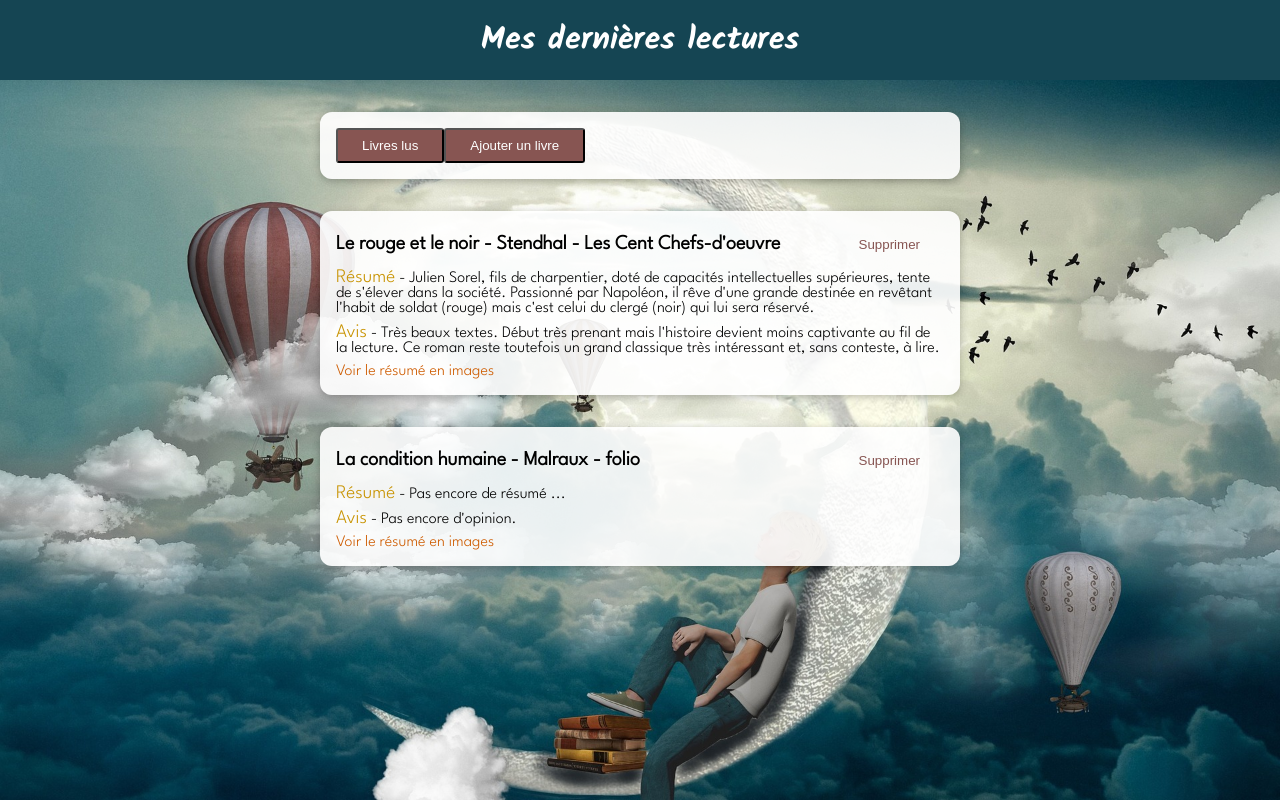
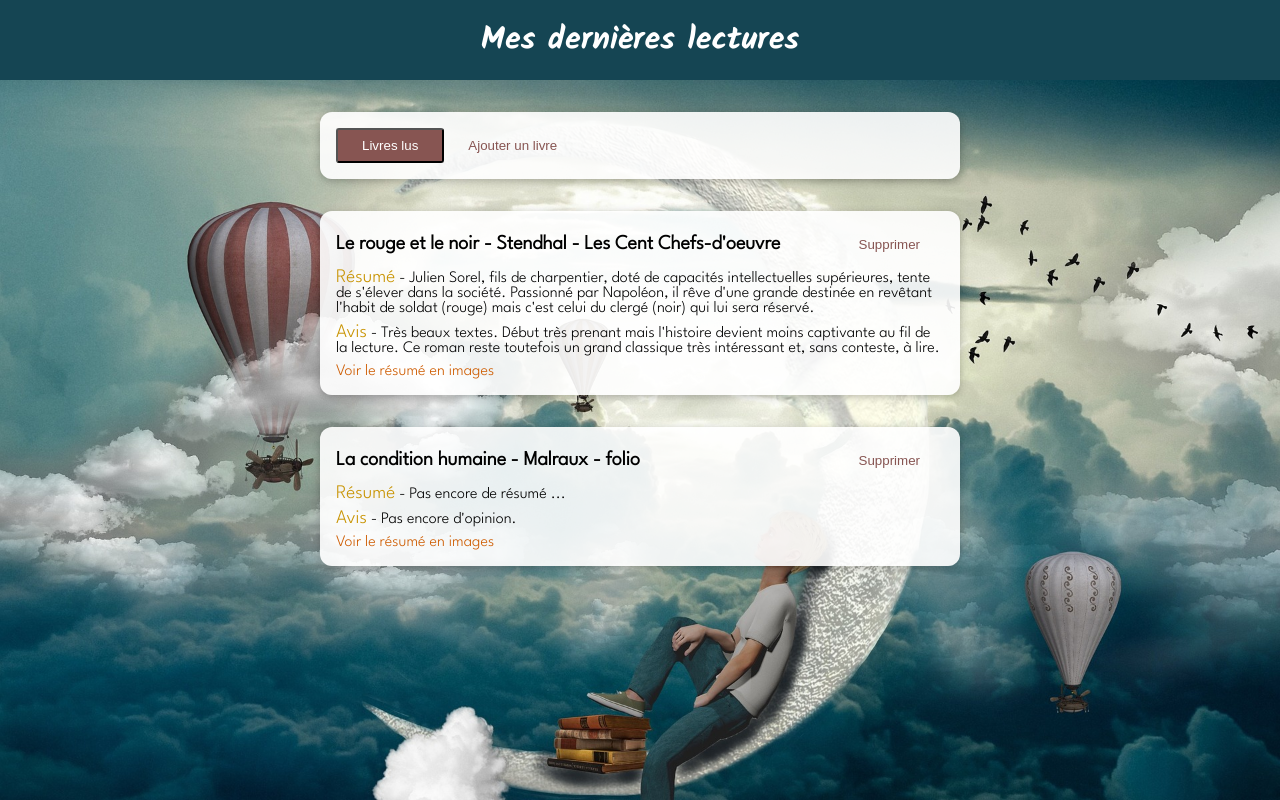
Before and after one commit to awebstyle/myBooks, a Vue app in the folder prj-cmp-01-starting-setup/: page / in a window 1280 px wide. Built offline with nearby package versions, Linux system fonts and the light colour scheme.

Commit message:
ajout d'une computed sur les boutons
gestion de l'affichage des boutons en fonction du bouton sélectionné => méthodes computed storedResMode et addResMode

```diff
--- a/prj-cmp-01-starting-setup/src/components/books/TheResources.vue
+++ b/prj-cmp-01-starting-setup/src/components/books/TheResources.vue
@@ -1,8 +1,8 @@
 <template>
     <base-card>
         <!-- le @click est automatiquement appliqué au <button> du BaseButton car c'est l'élément html 'root' -->
-        <base-button @click="setSelectedBtn('stored-resources')">Livres lus</base-button>
-        <base-button @click="setSelectedBtn('add-book')">Ajouter un livre</base-button>
+        <base-button @click="setSelectedBtn('stored-resources')" :mode="storedResMode">Livres lus</base-button>
+        <base-button @click="setSelectedBtn('add-book')" :mode="addResMode">Ajouter un livre</base-button>
     </base-card>
     <component :is="selectedBtn"></component>
 </template>
@@ -11,10 +11,21 @@
     import StoredResources from './StoredResources.vue';
     import AddBook from './AddBook.vue';
 
+
     export default {
         components: {
             StoredResources,
             AddBook
+        },
+
+        computed: {
+            // determines the design of the buttons
+            storedResMode(){
+                return this.selectedBtn === 'stored-resources' ? null : 'flat';
+            },
+            addResMode(){
+                return this.selectedBtn === 'add-book' ? null : 'flat';
+            }
         },
 
         data(){
```
